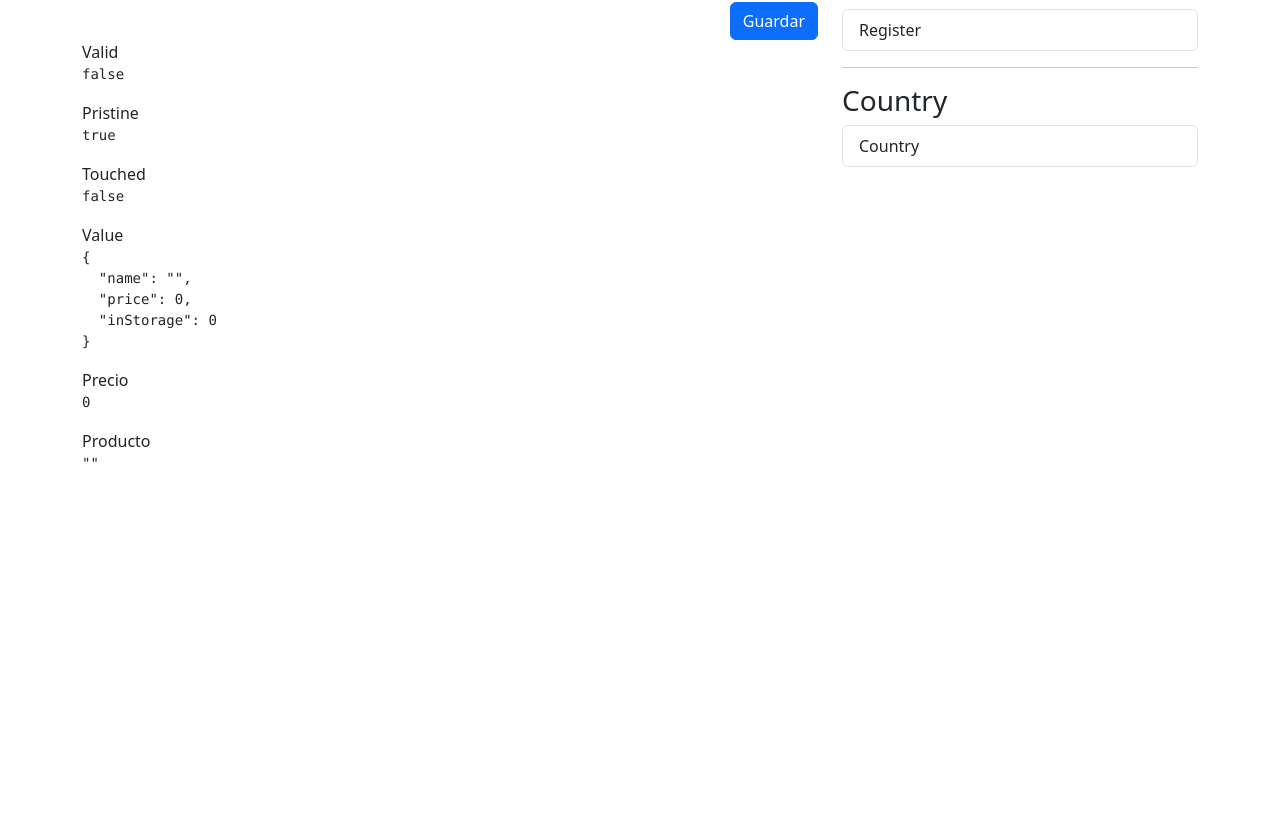
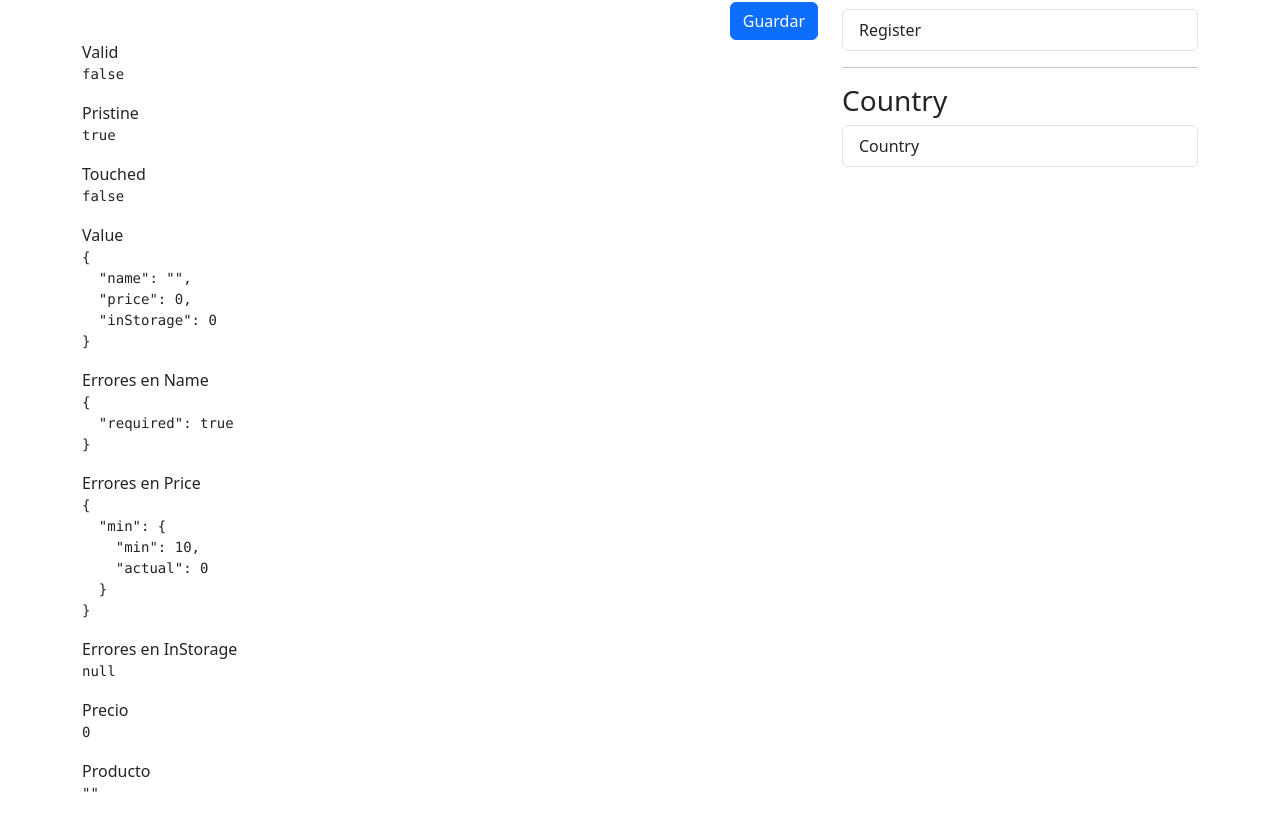
Before and after one commit to jcdev92/reactive-forms, an Angular app: page /reactive/basic in a window 1280 px wide. Shown: the part 351-1171 px from the top of the page. Before the commit the page ends 841 px from the top, so only its background shows below. Built offline with nearby package versions, Linux system fonts and the light colour scheme.

Commit message:
feat(update): :sparkles: mostrar errores de validacion para cada form control

```diff
--- a/src/app/reactive/pages/basic-page/basic-page.component.html
+++ b/src/app/reactive/pages/basic-page/basic-page.component.html
@@ -88,6 +88,15 @@
         <span>Value</span>
         <pre>{{ myForm.value | json }}</pre>
 
+        <span>Errores en Name </span>
+        <pre>{{ myForm.controls.name.errors| json }}</pre>
+
+        <span>Errores en Price </span>
+        <pre>{{ myForm.controls.price.errors | json }}</pre>
+
+        <span>Errores en InStorage </span>
+        <pre>{{ myForm.controls.inStorage.errors | json }}</pre>
+
         <span>Precio</span>
         <pre>{{ myForm.controls.price.value | json }}</pre>
 
```
